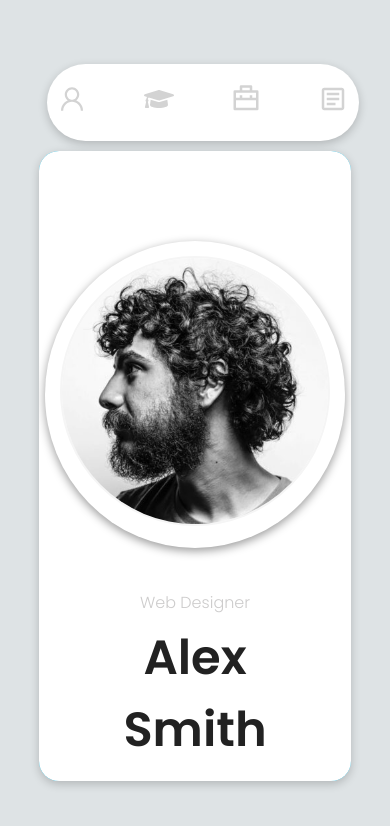
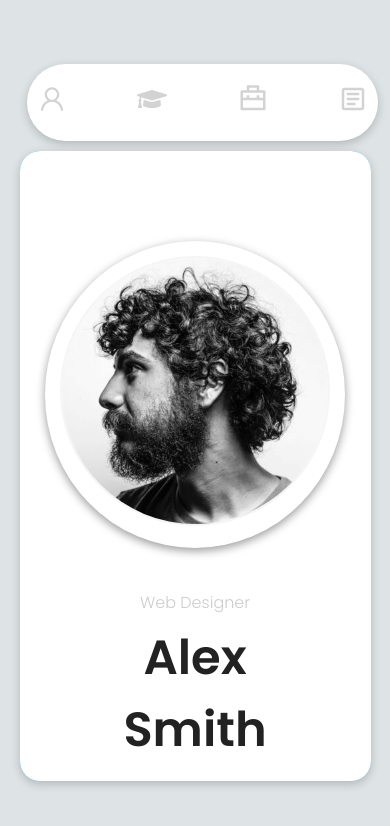
Before and after one commit to caleberi/portfolio, a React (Create React App) app: page / in a window 390 px wide. Shown: the top 826 px of the page. Built offline with nearby package versions, Linux system fonts and the light colour scheme.

Commit message:
resized the width of the page on mobile to 90%

```diff
--- a/src/Pages/PortfolioPage/PortfolioPage.css
+++ b/src/Pages/PortfolioPage/PortfolioPage.css
@@ -8,7 +8,7 @@
 }
 
 .portfolio__pageContainer{
-    width: 80%;
+    width: 90%;
     height: 630px;
     border-radius:20px;
     display: flex;
@@ -44,7 +44,7 @@
 
     .portfolio__pageContainerLinks{
         flex-direction: row;
-        width: 80%;
+        width: 90%;
         justify-content: space-between;
         /* border: 1px solid red; */
         margin-bottom: 10px;
```
